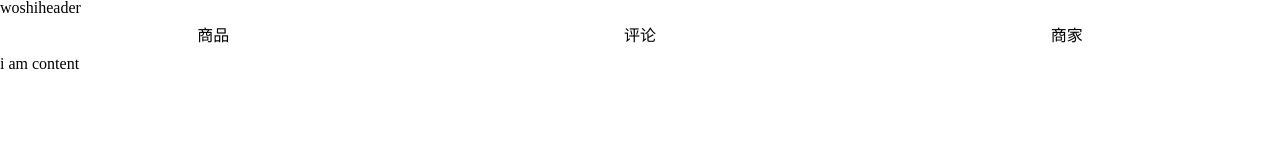
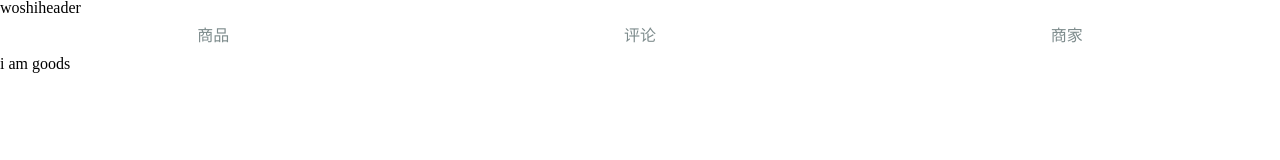
Before and after one commit to CoderTongxin/TakeOut, a Vue app: page /#/goods in a window 1280 px wide. Shown: the top 160 px of the page. Built offline with nearby package versions, Linux system fonts and the light colour scheme.

Commit message:
add vue-router

```diff
--- a/package.json
+++ b/package.json
@@ -13,6 +13,7 @@
   "dependencies": {
     "better-scroll": "^1.8.0",
     "vue": "^2.5.2",
+    "vue-router": "^3.0.1",
     "vue-resource": "^1.3.5"
   },
   "devDependencies": {
--- a/src/App.vue
+++ b/src/App.vue
@@ -1,20 +1,23 @@
 <template>
-  <div id="app">
-    <v-header></v-header>
+  <div>
+    <v-header> </v-header>
     <div class="tab">
-      <div class="tab-item">商品</div>
-      <div class="tab-item">评论</div>
-      <div class="tab-item">商家</div>
+      <div class="tab-item">
+        <router-link to='/goods'>商品</router-link>
       </div>
-    <div class="content">
-      i am content
+      <div class="tab-item">
+        <router-link to='/ratings'>评论</router-link>
       </div>
+      <div class="tab-item">
+        <router-link to='/vendor'>商家</router-link>
+      </div>
+    </div>
+    <router-view></router-view>
   </div>
 </template>
 
 <script>
   import Header from './components/header/header';
-
   export default {
     name: 'App',
     components: {
@@ -24,14 +27,13 @@
 </script>
 
 <style lang='stylus' rel='stylesheet/stylus'>
-  #app
   .tab
     display: flex
     width: 100%
     height: 40px
     line-height: 40px
     .tab-item
-        flex:1
+      flex: 1
       text-align: center
 
 </style>
--- /dev/null
+++ b/src/components/goods/goods.vue
@@ -0,0 +1,14 @@
+<template>
+<div>i am goods</div>
+</template>
+
+<script type='text/ecmascript-6'>
+    export default {
+        name: 'goods'
+    };
+</script>
+
+<style lang='stylus'
+       rel='stylesheet/stylus'>
+
+</style>
--- /dev/null
+++ b/src/components/ratings/ratings.vue
@@ -0,0 +1,14 @@
+<template>
+<div>i am ratings</div>
+</template>
+
+<script type='text/ecmascript-6'>
+    export default {
+        name: 'ratings'
+    };
+</script>
+
+<style lang='stylus'
+       rel='stylesheet/stylus'>
+
+</style>
--- /dev/null
+++ b/src/components/vendor/vendor.vue
@@ -0,0 +1,14 @@
+<template>
+<div>i am vendor</div>
+</template>
+
+<script type='text/ecmascript-6'>
+    export default {
+        name: 'vendor'
+    };
+</script>
+
+<style lang='stylus'
+       rel='stylesheet/stylus'>
+
+</style>
--- a/src/main.js
+++ b/src/main.js
@@ -2,12 +2,28 @@
 // (runtime-only or standalone) has been set in webpack.base.conf with an alias.
 import Vue from 'vue';
 import App from './App';
+import VueRouter from 'vue-router';
+import Goods from './components/goods/goods';
+import Ratings from './components/ratings/ratings';
+import Vendor from './components/vendor/vendor';
+
+Vue.use(VueRouter);
 
 Vue.config.productionTip = false;
 
 /* eslint-disable no-new */
+const router = new VueRouter({
+  linkActiveClass: 'active',
+  routes: [
+    {path: '/', redirect: '/goods'},
+    {path: '/goods', component: Goods},
+    {path: '/ratings', component: Ratings},
+    {path: '/vendor', component: Vendor}
+  ]
+});
+
 new Vue({
-  el: '#app',
-  components: { App },
+  router,
+  components: {App},
   template: '<App/>'
-});
+}).$mount('#app');
```
Lines whose indentation alone changed are shown as unchanged.
